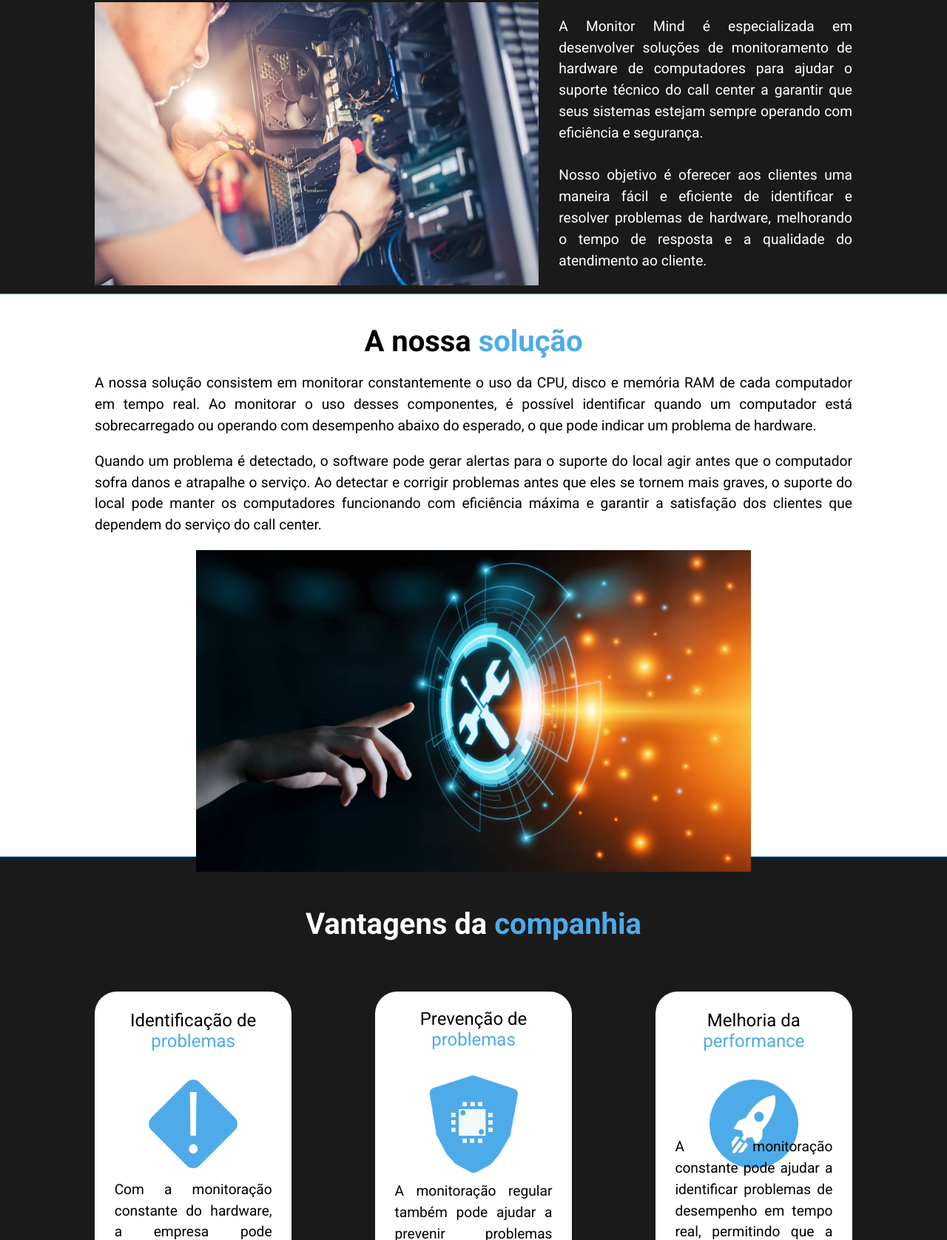
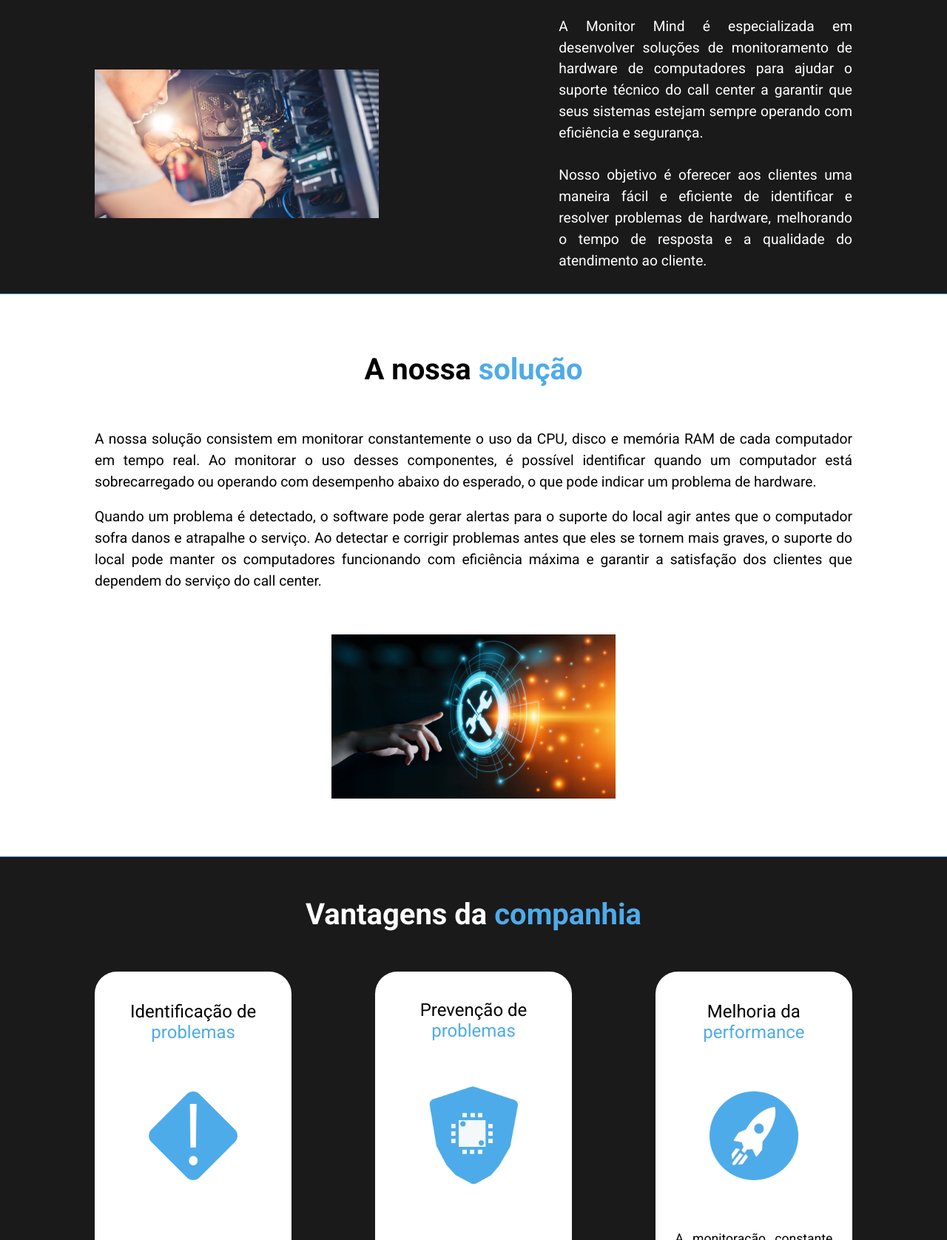
Before and after one commit to grupoPiQuatro/MonitorMind, a plain HTML site: page Login e Cadastro/home.html in a window 1280 px wide. Shown: the part 1123-2800 px from the top of the page at 74% size. Drawn offline with Linux system fonts and the light colour scheme.

Commit message:
att responsividade

```diff
--- a/Login e Cadastro/CSS/home.css
+++ b/Login e Cadastro/CSS/home.css
@@ -75,7 +75,7 @@ nav li a:hover{
 }
 
 nav .links {
-    width: 30%;
+    width: 34%;
     display: flex;
     justify-content: space-between;
     font-size: 17pt;
@@ -107,7 +107,7 @@ nav .buttons button{
 }
 
 nav .buttons {
-    width: 11vw;
+    width: 14vw;
     display: flex;
     justify-content: space-between;
 }
@@ -149,6 +149,7 @@ nav .buttons button:hover{
 .secondWindow .text{
     display: flex;
     justify-content: space-between;
+    align-items: center;
 }
 
 .secondWindow .text .textSobre{
@@ -167,7 +168,7 @@ nav .buttons button:hover{
 }
 
 .secondWindow .text img{
-    width: 600px;
+    width: 30vw;
 }
 
 
@@ -199,13 +200,14 @@ nav .buttons button:hover{
 }
 
 .thirdWindow .container img {
-    width: 750px;
+    width: 30vw;
 }
 
 
 /* QUARTA TELA */
 
 .fourthWindow{
+    height: 110vh;
     background-color: #1A1A1A;
     color: white;
 }
@@ -224,12 +226,13 @@ nav .buttons button:hover{
 }
 
 .fourthWindow .boxes{
+    height: 80%;
     display: flex;
     justify-content: space-between;
 }
 
 .fourthWindow .boxes li{
-    height: 68vh;
+    height: 100%;
     width: 26%;
     border-radius: 30px;
     display: flex;
@@ -250,7 +253,7 @@ nav .buttons button:hover{
 
 .fourthWindow .boxes li .boxTitle{
     /* border: red solid 3px; */
-    height: 15%;
+    height: 12%;
     display: flex;
     justify-content: center;
     align-items: center;
@@ -269,7 +272,7 @@ nav .buttons button:hover{
 
 .fourthWindow .boxes li .content{
     width: 80%;
-    font-size: 1.2rem;
+    font-size: 1.1rem;
     line-height: 1.5;
     text-align: justify;
 }
```
